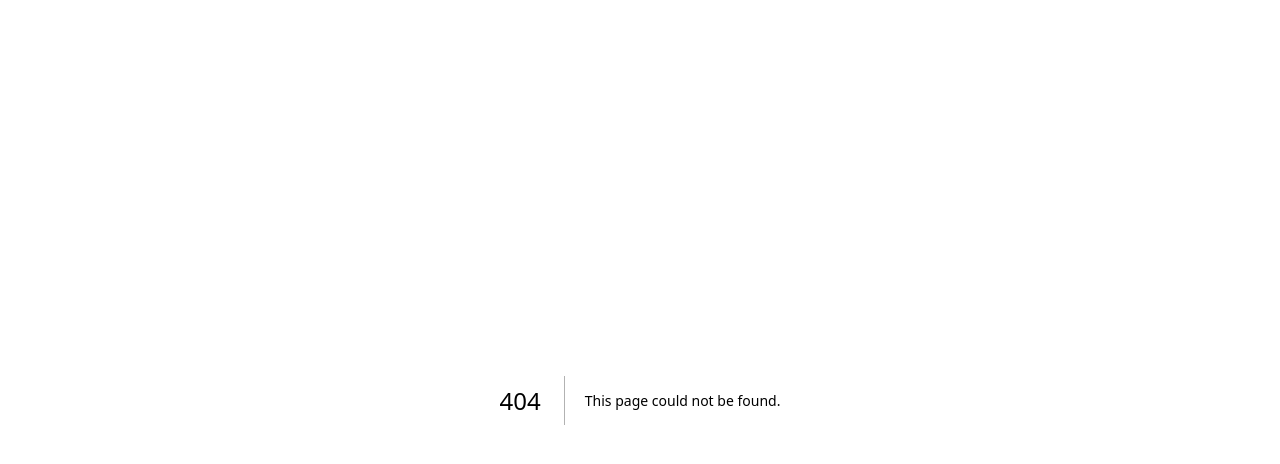
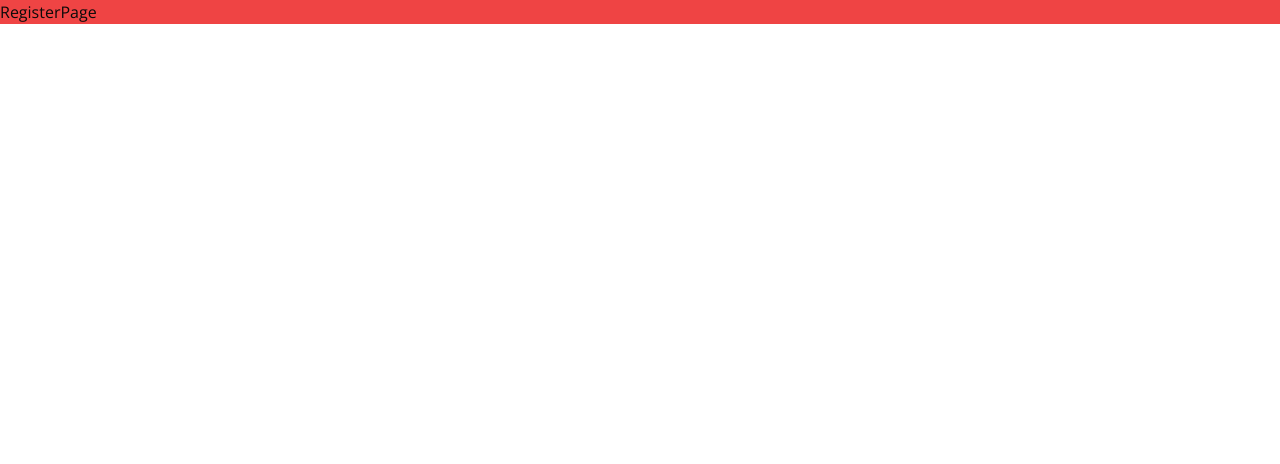
Before and after one commit to JahangeerAnsari/discord-clone, a Next.js app: page /register in a window 1280 px wide. Before the commit this address had no page. Shown: the top 464 px of the page. Built offline with nearby package versions, Linux system fonts and the light colour scheme.

Commit message:
we have done here routing in next.js and also folder structure concept

```diff
--- /dev/null
+++ b/app/(auth)/(routes)/login/page.tsx
@@ -0,0 +1,9 @@
+
+
+const LoginPage = () => {
+  return (
+    <div>LoginPage</div>
+  )
+}
+
+export default LoginPage
--- /dev/null
+++ b/app/(auth)/(routes)/register/page.tsx
@@ -0,0 +1,9 @@
+
+
+const  RegisterPage = () => {
+  return (
+    <div>RegisterPage</div>
+  )
+}
+
+export default RegisterPage;
--- /dev/null
+++ b/app/(auth)/layout.tsx
@@ -0,0 +1,11 @@
+
+
+const AuthLayout = ({children}:{children:React.ReactNode}) => {
+  return (
+    <div className="bg-red-500 h-[100%]">
+     {children}
+    </div>
+  )
+}
+
+export default AuthLayout;
--- /dev/null
+++ b/app/(main)/(routes)/page.tsx
@@ -0,0 +1,6 @@
+
+export default function Home() {
+  return (
+<h1>This is a protected route.</h1>
+    );
+}
--- a/app/layout.tsx
+++ b/app/layout.tsx
@@ -1,11 +1,11 @@
 import type { Metadata } from "next";
-import { Inter } from "next/font/google";
+import { Open_Sans } from "next/font/google";
 import "./globals.css";
 
-const inter = Inter({ subsets: ["latin"] });
+const fontOpenSans = Open_Sans({ subsets: ["latin"] });
 
 export const metadata: Metadata = {
-  title: "Create Next App",
+  title: "Team Chat Application",
   description: "Generated by create next app",
 };
 
@@ -16,7 +16,7 @@
 }>) {
   return (
     <html lang="en">
-      <body className={inter.className}>{children}</body>
+      <body className={fontOpenSans.className}>{children}</body>
     </html>
   );
 }
--- a/app/page.tsx
+++ /dev/null
@@ -1,12 +0,0 @@
-import { Button } from "@/components/ui/button";
-
-
-export default function Home() {
-  return (
-<>
-<h1 className="bg-gray-50 underline">Happy coding 2k24 Discord Clone </h1>
-<Button variant="ghost" className="bg-red-400">Click me</Button>
-
-</>
-    );
-}
```
